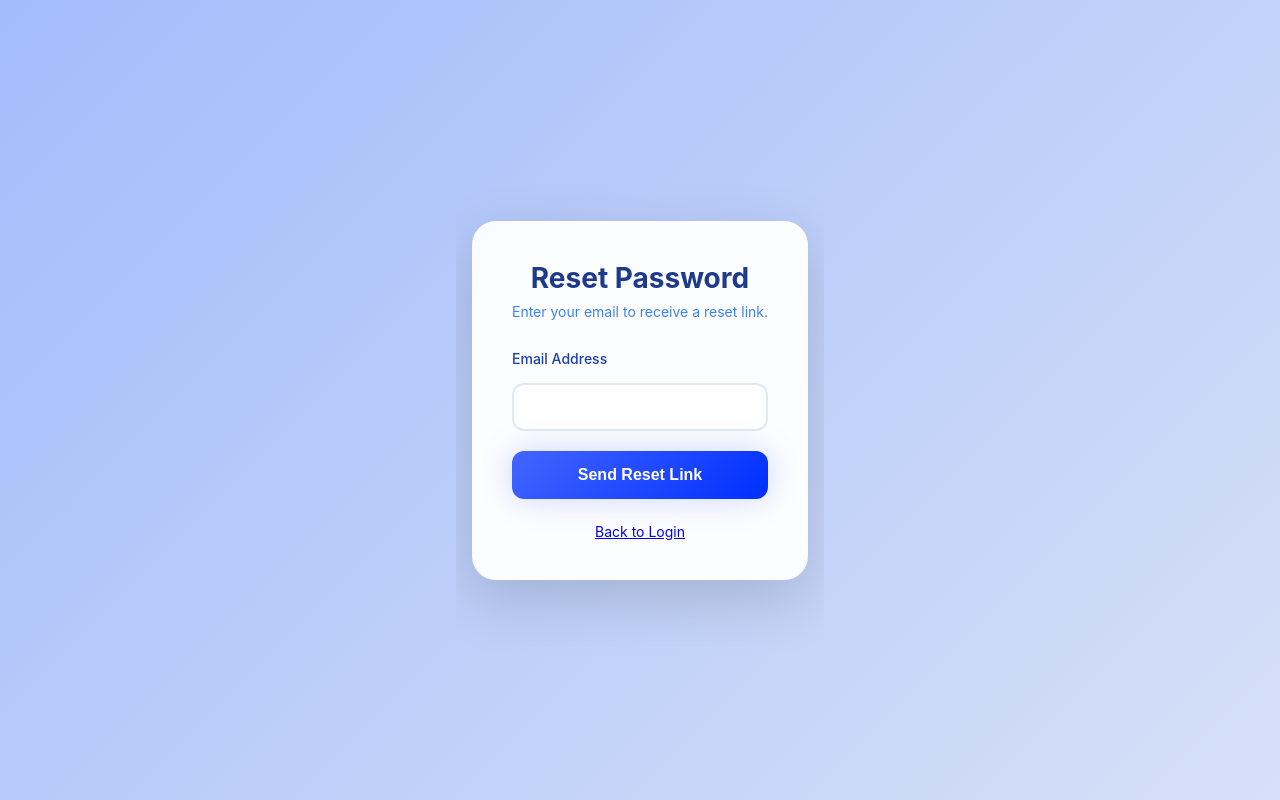
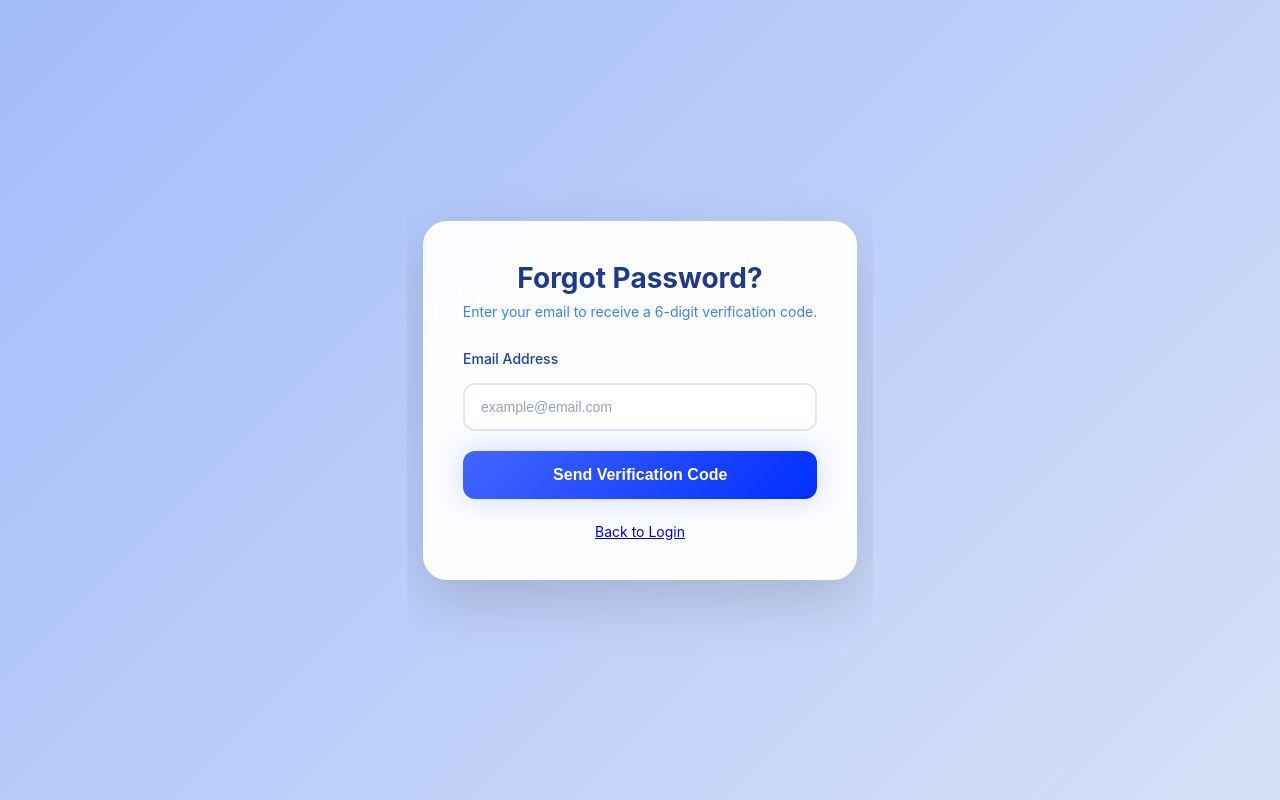
Before and after one commit to orla-ske/isep_web_app_G1B_proj, a PHP site: page /views/forgot_password.php in a window 1280 px wide. Run offline with PHP 8.4, Linux system fonts and the light colour scheme.

Commit message:
Update forgot password page for verification code

```diff
--- a/views/forgot_password.php
+++ b/views/forgot_password.php
@@ -2,10 +2,13 @@
 <html lang="en">
 <head>
     <meta charset="UTF-8">
+    <meta name="viewport" content="width=device-width, initial-scale=1.0">
     <title>Forgot Password - PetStride</title>
     <!-- 确保路径指向正确的 CSS -->
     <link rel="stylesheet" href="../Style/login.css">
-  <style> body { display: flex; align-items: center; justify-content: center; min-height: 100vh; } </style>
+    <style>
+        body { display: flex; align-items: center; justify-content: center; min-height: 100vh; }
+    </style>
 </head>
 <body>
 <div class="container">
@@ -13,16 +16,16 @@
     <div class="content">
         <div class="card">
             <div class="welcome">
-        <h1>Reset Password</h1>
-        <p>Enter your email to receive a reset link.</p>
+                <h1>Forgot Password?</h1>
+                <p>Enter your email to receive a 6-digit verification code.</p>
             </div>
 
             <form id="forgot-form">
                 <div class="form-group">
                     <label class="label">Email Address</label>
-          <input type="email" name="email" class="input" required>
+                    <input type="email" name="email" class="input" placeholder="example@email.com" required>
                 </div>
-        <button type="submit" class="submit-btn">Send Reset Link</button>
+                <button type="submit" class="submit-btn">Send Verification Code</button>
                 <div class="toggle">
                     <a href="../login.html">Back to Login</a>
                 </div>
@@ -36,54 +39,50 @@
         e.preventDefault();
 
         const formData = new FormData(this);
-  formData.append('action', 'forgot_password');
+        formData.append('action', 'forgot_password'); // 对应 AuthController 的逻辑
 
+        // 按钮进入加载状态
         const btn = this.querySelector('button');
         const originalText = btn.innerText;
         btn.disabled = true;
         btn.innerText = 'Sending...';
 
         try {
+            // ⚠️ 确保路径正确：指向你的 Controller
             const res = await fetch('../controller/AuthController.php', {
                 method: 'POST',
                 body: formData
             });
 
-    // Get the raw text first
+            // 先获取文本，防止 PHP 报错返回 HTML 导致 JSON 解析崩溃
             const text = await res.text();
 
-    // Try to parse as JSON
             let data;
             try {
                 data = JSON.parse(text);
             } catch (parseError) {
                 console.error('Invalid JSON response:', text);
-      alert('Server error: Invalid response format. Check console for details.');
-      return;
+                alert('Server error: The server returned an invalid response. Check console for details.');
+                return; // 停止执行
             }
 
             if (data.status === 'success') {
-      alert(data.message);
+                alert(data.message); // "Verification code sent..."
 
-      // ⚠️ DEVELOPMENT ONLY: Auto-redirect to reset page
-      if (data.debug_link) {
-        const goToReset = confirm('DEBUG MODE: Go directly to reset page?');
-        if (goToReset) {
-          window.location.href = data.debug_link;
-        }
-      }
+                // ✅ 成功后跳转到重置密码页面 (输入验证码的页面)
+                // 并把邮箱传过去，方便用户
+                const email = formData.get('email');
+                window.location.href = `reset_password.php?email=${encodeURIComponent(email)}`;
 
             } else {
                 alert(data.message || 'An error occurred');
-      if (data.error_detail) {
-        console.error('Error details:', data.error_detail);
-      }
             }
 
         } catch (err) {
-    console.error('Error:', err);
-    alert('System error. Please try again later.');
+            console.error('Network Error:', err);
+            alert('System error. Please check your connection and try again.');
         } finally {
+            // 恢复按钮状态
             btn.disabled = false;
             btn.innerText = originalText;
         }
```
Lines whose indentation alone changed are shown as unchanged.
